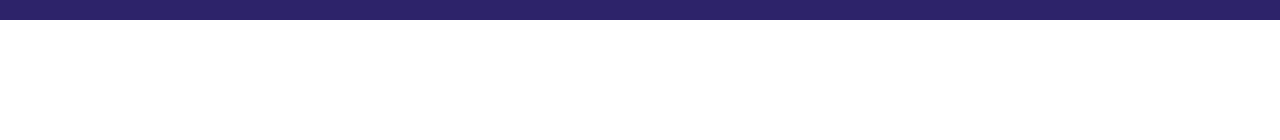
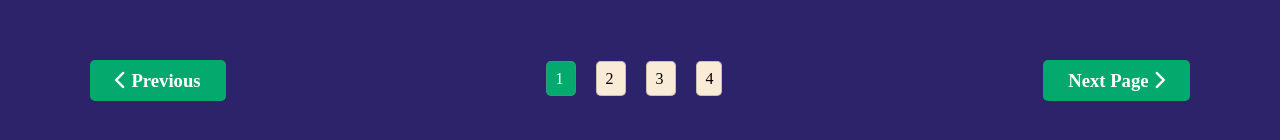
Before and after one commit to programmingshikhbo/multiple-page-website, a plain HTML site: page index.html in a window 1280 px wide. Shown: the part 1869-2009 px from the top of the page. Before the commit the page ends 1889 px from the top, so only its background shows below. Drawn offline with Linux system fonts and the light colour scheme.

Commit message:
commit for next previous button

```diff
--- a/index.html
+++ b/index.html
@@ -170,6 +170,18 @@
                     </div>
 
                </div>
+
+               <div id="previous-next-parent">
+                    <h3> <a href="#"> <i class="fas fa-chevron-left"></i> Previous </a> </h3>
+                    <div>
+                         <a href="#"> 1 </a>
+                         <a href="#"> 2 </a>
+                         <a href="#"> 3 </a>
+                         <a href="#"> 4 </a>
+                    </div>
+                    <h3> <a href="#"> Next Page <i class="fas fa-chevron-right"></i> </a> </h3>
+               </div>
+
           </div>
      </main>
 
--- a/style.css
+++ b/style.css
@@ -130,3 +130,36 @@ main{
      color: gray;
      margin-top: 10px;
 }
+
+/* previous next page code */
+
+#previous-next-parent{
+     margin-top: 100px;
+     display: flex;
+     justify-content: space-between;
+}
+#previous-next-parent h3 a{
+     background-color: #04AA6D;
+     padding: 10px 25px;
+     border-radius: 5px;
+     transition: 0.5s;
+}
+#previous-next-parent h3 a:hover{
+     background-color: #028354;
+}
+#previous-next-parent a{
+     text-decoration: none;
+     color: white;
+}
+#previous-next-parent div a{
+     margin: 0 10px;
+     background-color: antiquewhite;
+     color: black;
+     padding: 8px;
+     border-radius: 5px;
+     border: 1px solid #80808069;
+}
+#previous-next-parent div a:first-child{
+     background-color: #04AA6D;
+     color: white;
+}
```
